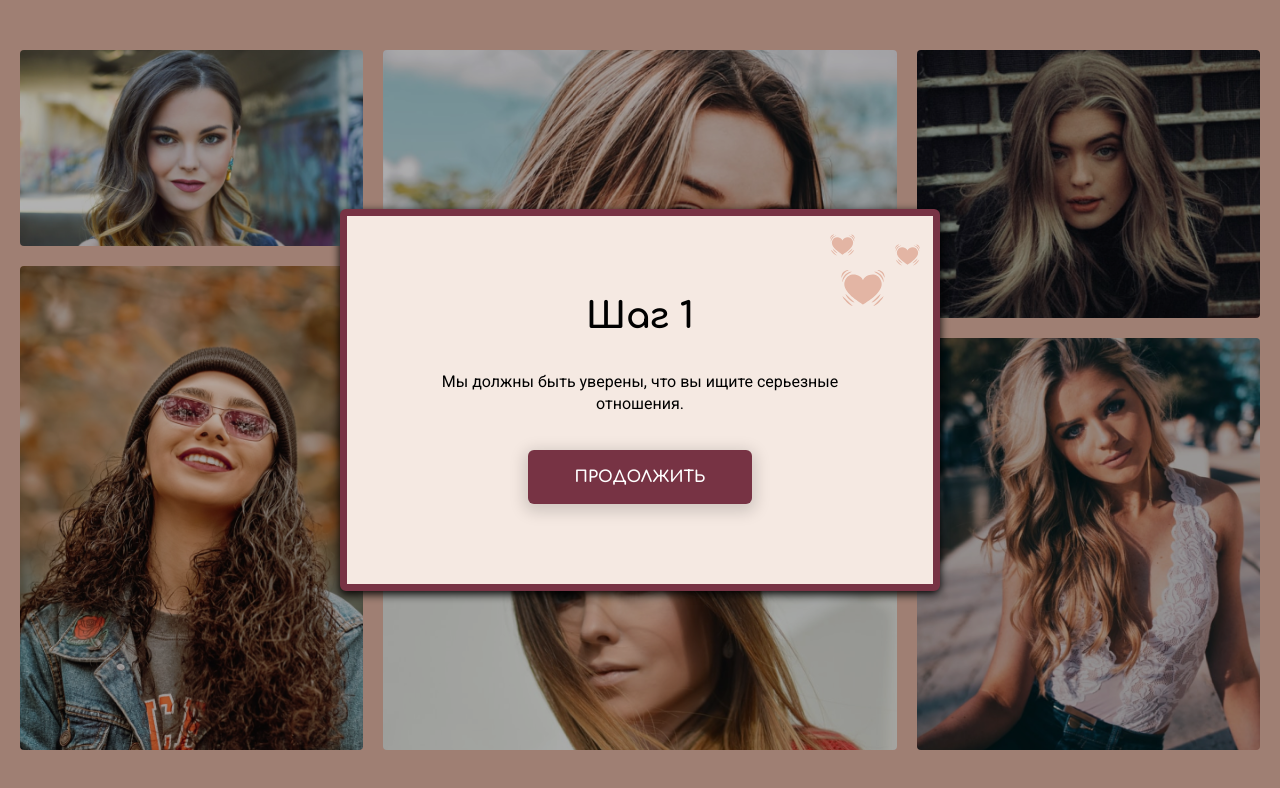
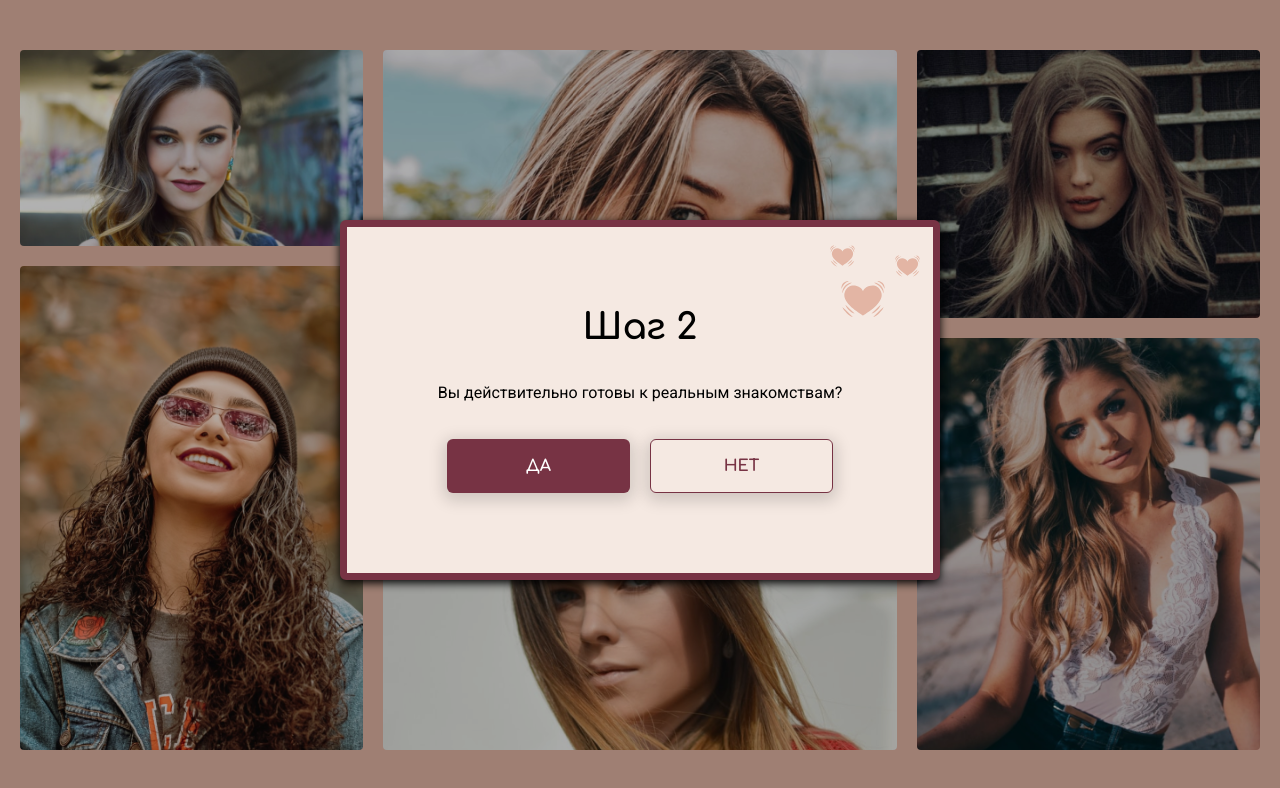
Before and after one commit to mrdimemes/meeting-website, a React (Create React App) app: page / in a window 1280 px wide. Shown: the top 788 px of the page. Built offline with nearby package versions, Linux system fonts and the light colour scheme.

Commit message:
imports for QuizSecondStep

```diff
--- a/src/components/index.js
+++ b/src/components/index.js
@@ -1,5 +1,7 @@
 export { default as ModalWindow } from "./quiz/ModalWindow";
 
 export { default as QuizFirstStep } from "./quiz/steps/QuizFirstStep";
+export { default as QuizSecondStep } from "./quiz/steps/QuizSecondStep";
+
 
 export { default as Button } from "./UI/Button";
--- a/src/components/quiz/steps/QuizSecondStep.jsx
+++ b/src/components/quiz/steps/QuizSecondStep.jsx
@@ -1,6 +1,7 @@
 import React from "react";
 import ModalWindow from "../ModalWindow";
 import Button from "../../UI/Button";
+import "../../../styles/scss/components/quiz/QuizSecondStep.scss";
 
 
 function QuizSecondStep() {
--- a/src/pages/WelcomePage.jsx
+++ b/src/pages/WelcomePage.jsx
@@ -1,5 +1,5 @@
 import React from 'react';
-import { QuizFirstStep } from "../components";
+import { QuizSecondStep } from "../components";
 import "../styles/scss/pages/WelcomePage.scss";
 
 
@@ -14,7 +14,7 @@ function WelcomePage() {
         <div className="welcome-page__card welcome-page__card-5"></div>
         <div className="welcome-page__card welcome-page__card-6"></div>
       </div>
-      <QuizFirstStep />
+      <QuizSecondStep />
     </div>
   )
 }
```
